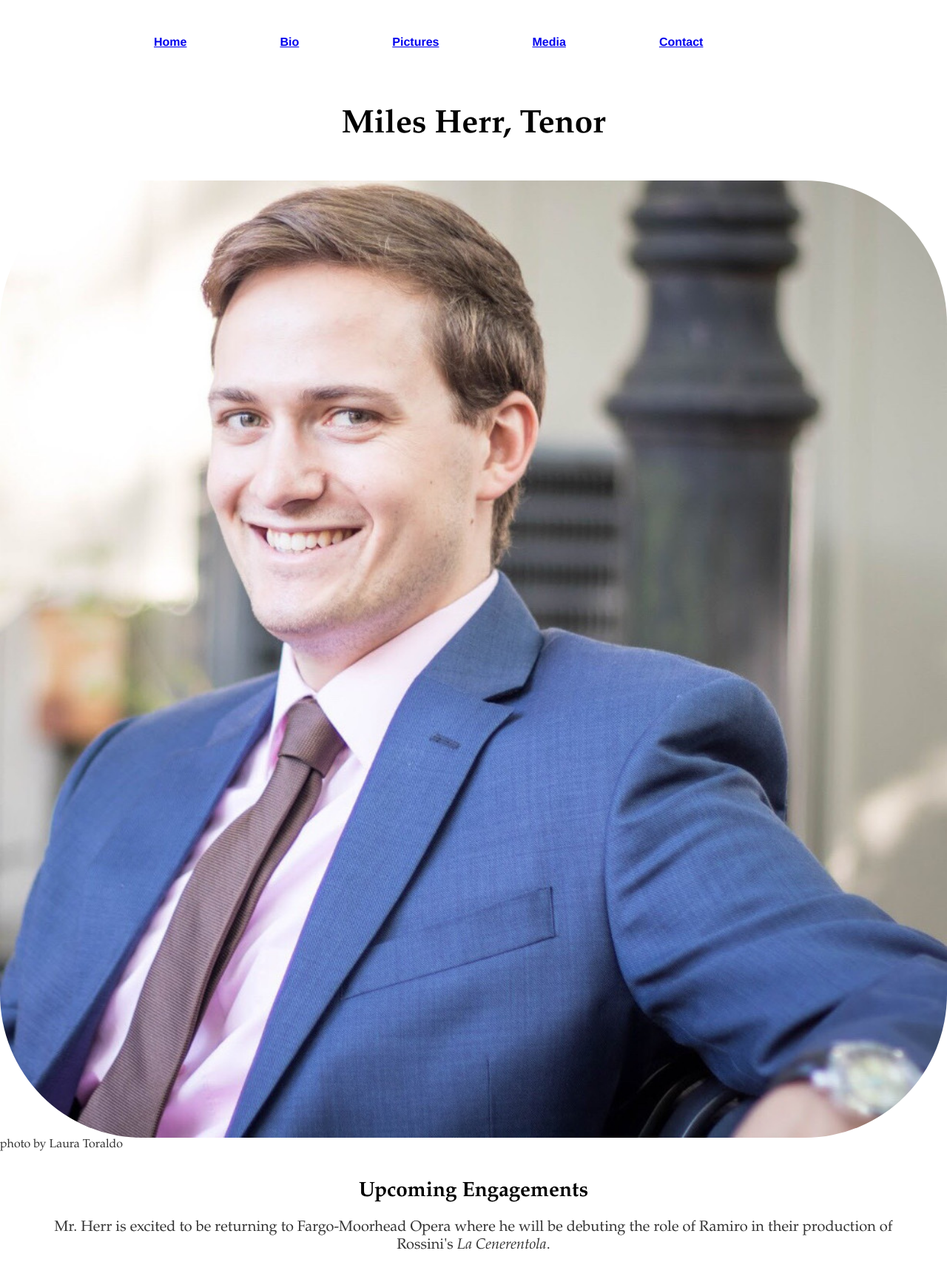
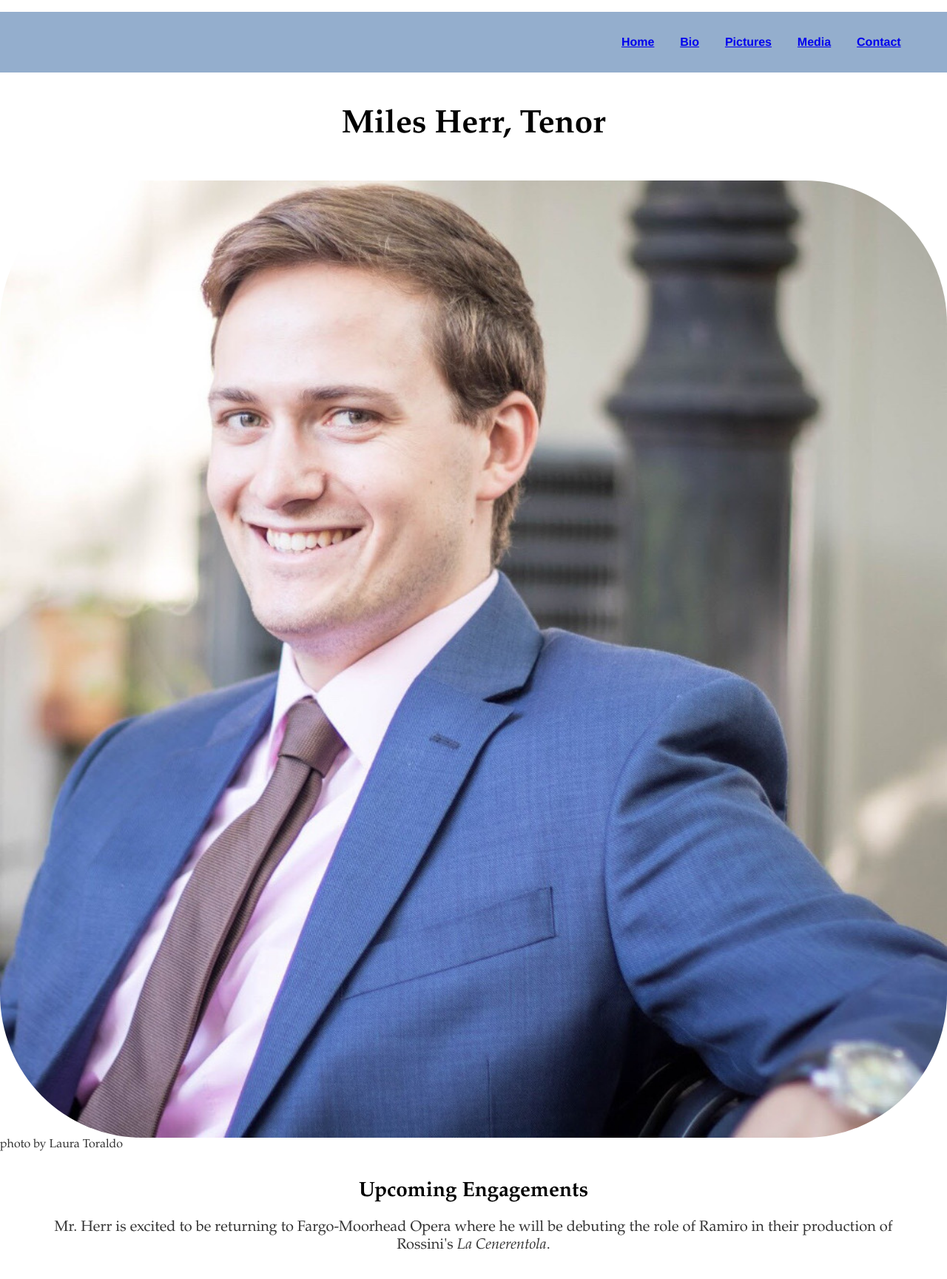
Before and after one commit to leemlb06pmi/leemlb06pmi.github.io, a Jekyll site: the page built from index.html, in a window 1280 px wide. Shown: the whole page at 74% size. Built offline with Jekyll 4.4.1, drawn with Linux system fonts in a browser that asks for light colours.

Commit message:
Update main.css

```diff
--- a/css/main.css
+++ b/css/main.css
@@ -15,16 +15,17 @@ div{
 }
 
 nav ul, footer ul {
-    font-family:'Helvetica', 'Arial', 'Sans-Serif';
-    padding: 2.5%;
-    list-style: none;
-    font-weight: bold;
-    text-align: center;
+    	font-family:'Helvetica', 'Arial', 'Sans-Serif';
+    	padding: 2.5%;
+    	list-style: none;
+    	background-color:rgba(42,94,155,0.5);
+	font-weight: bold;
+    	text-align: right;
 }
 
 nav ul li, footer ul li {
     display: inline;
-    margin-right: 10%;
+    margin-right: 2.5%;
 }
 
 /*nav {
```
